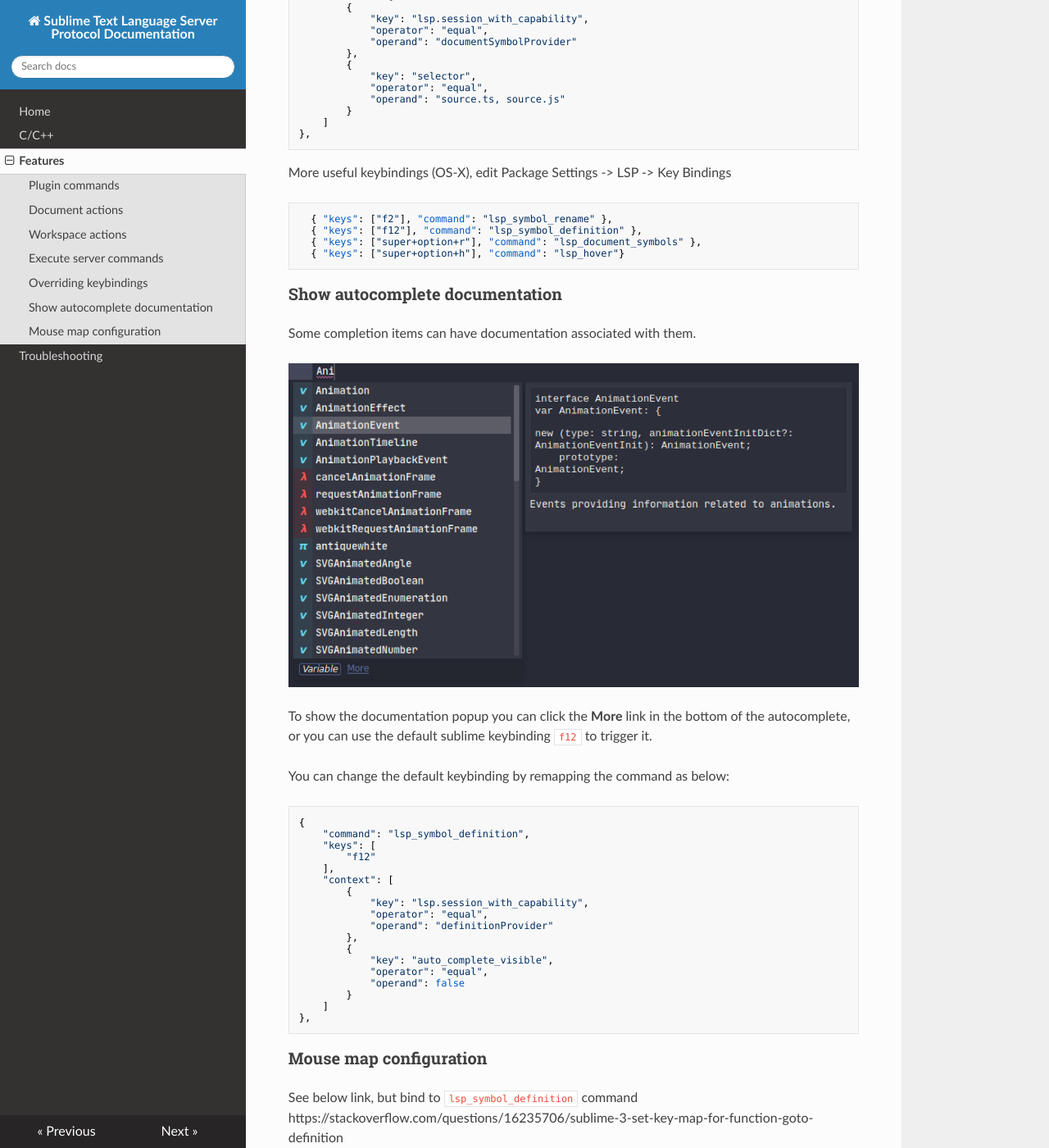
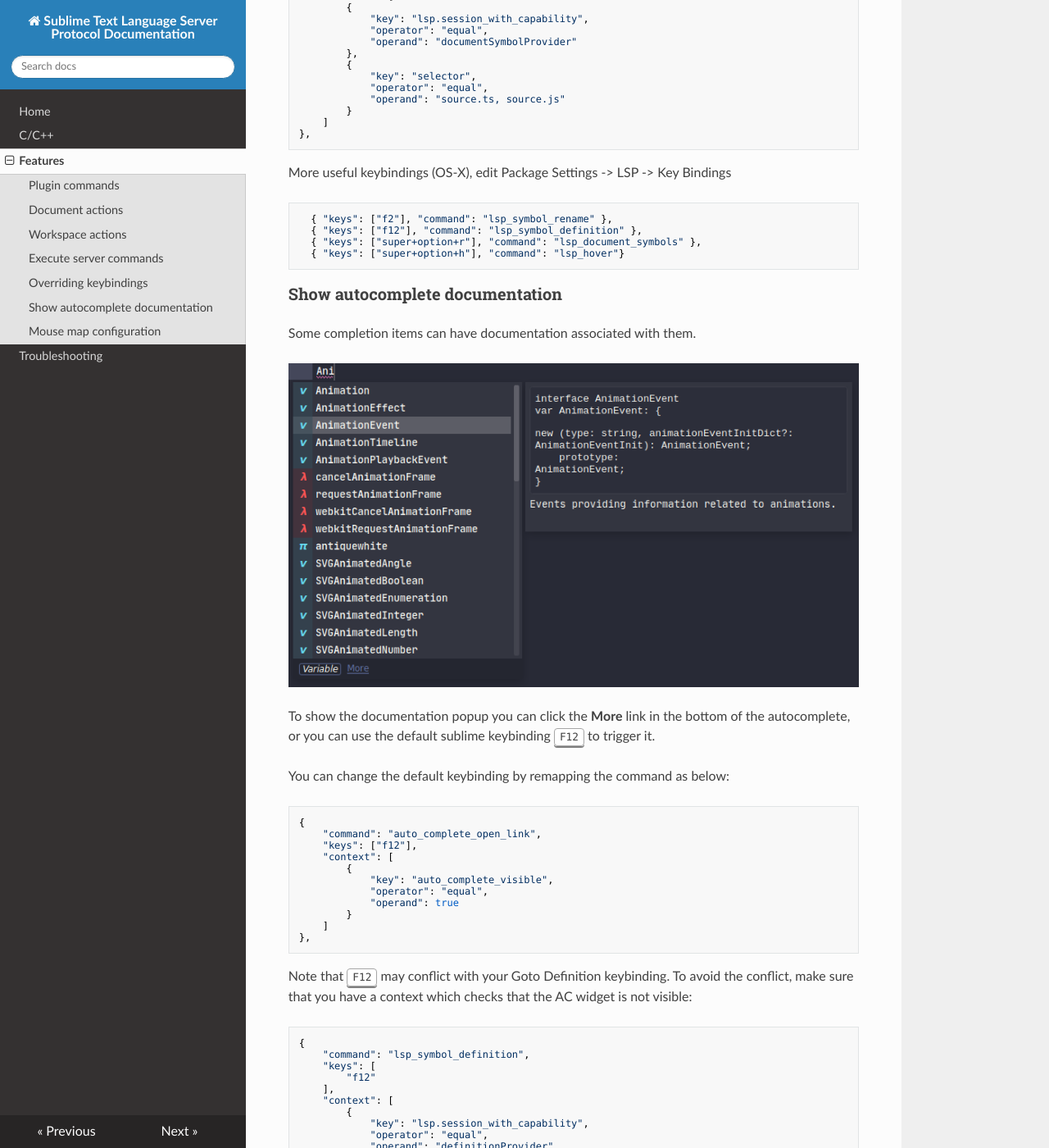
Before and after one commit to sublimelsp/LSP, an MkDocs documentation site: the page built from docs/features.md, in a window 1280 px wide and 1400 px high, scrolled down 2021 px. Shown: the whole window at 82% size. Built offline with MkDocs 1.6.1, drawn with Linux system fonts in a browser that asks for light colours; nearby versions of some CDN libraries; some of the changed text lies outside the part shown.

Commit message:
Bring back auto_complete_open_link example
What I wanted to do was to point out that that command is likely to conflict
with the Goto Definition F12.

````diff
--- a/docs/features.md
+++ b/docs/features.md
@@ -33,7 +33,7 @@
 
 Example:
 
-```json
+```js
 [
   // ...
   {
@@ -89,7 +89,7 @@
 ```
 
 More useful keybindings (OS-X), edit Package Settings -> LSP -> Key Bindings
-```
+```js
   { "keys": ["f2"], "command": "lsp_symbol_rename" },
   { "keys": ["f12"], "command": "lsp_symbol_definition" },
   { "keys": ["super+option+r"], "command": "lsp_document_symbols" },
@@ -103,10 +103,25 @@
 ![documentation popup](images/show-docs-popup.png)
 
 To show the documentation popup you can click the **More** link in the bottom of the autocomplete,
-or you can use the default sublime keybinding `f12` to trigger it.
+or you can use the default sublime keybinding <kbd>F12</kbd> to trigger it.
 
 You can change the default keybinding by remapping the command as below:
 
+```js
+{
+    "command": "auto_complete_open_link",
+    "keys": ["f12"],
+    "context": [
+        {
+            "key": "auto_complete_visible",
+            "operator": "equal",
+            "operand": true
+        }
+    ]
+},
+```
+Note that <kbd>F12</kbd> may conflict with your Goto Definition keybinding. To avoid the conflict, make sure that you
+have a context which checks that the AC widget is not visible:
 ```js
 {
     "command": "lsp_symbol_definition",
@@ -127,6 +142,7 @@
     ]
 },
 ```
+There is an example of this in LSP's default keybindings.
 
 ### Mouse map configuration
 
````
